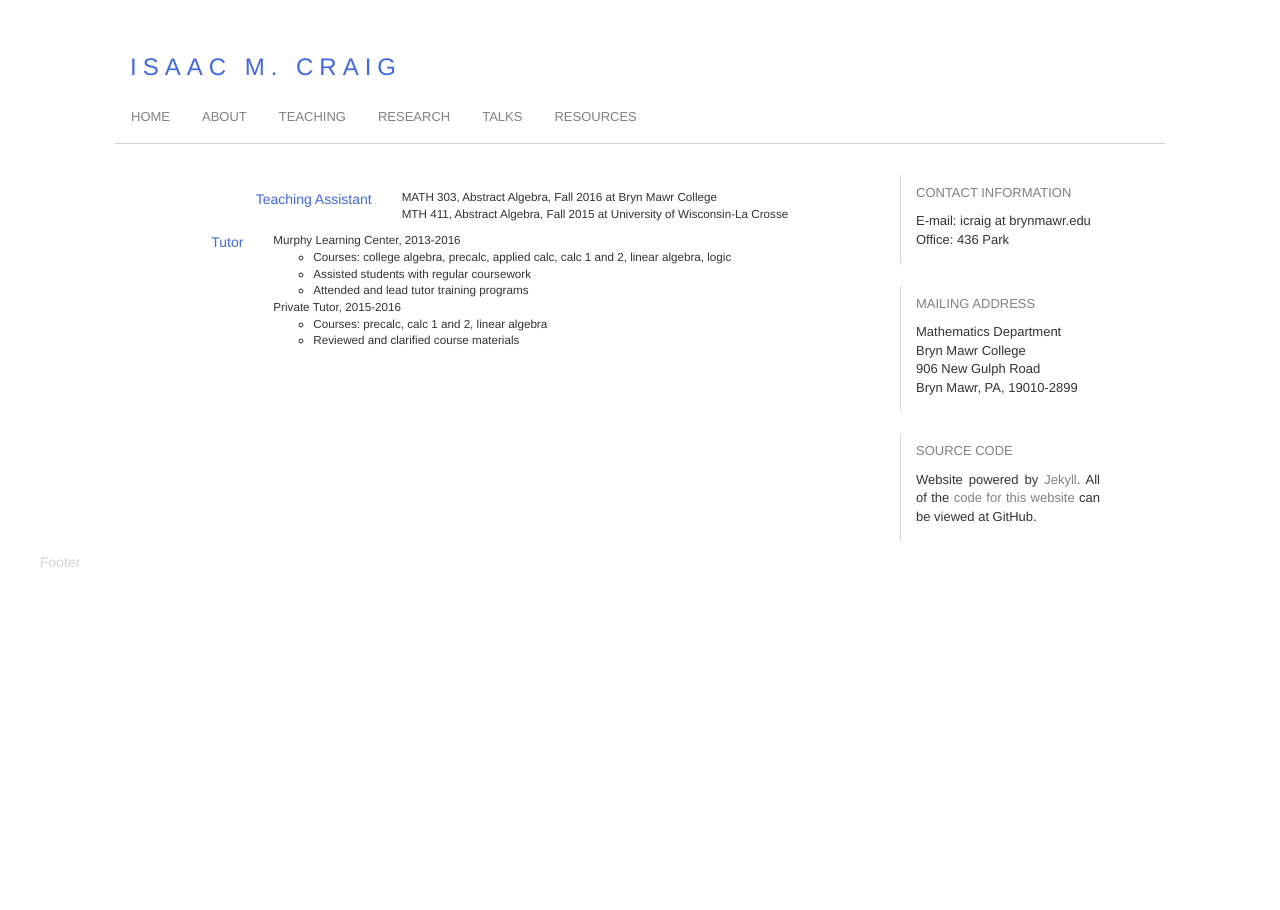
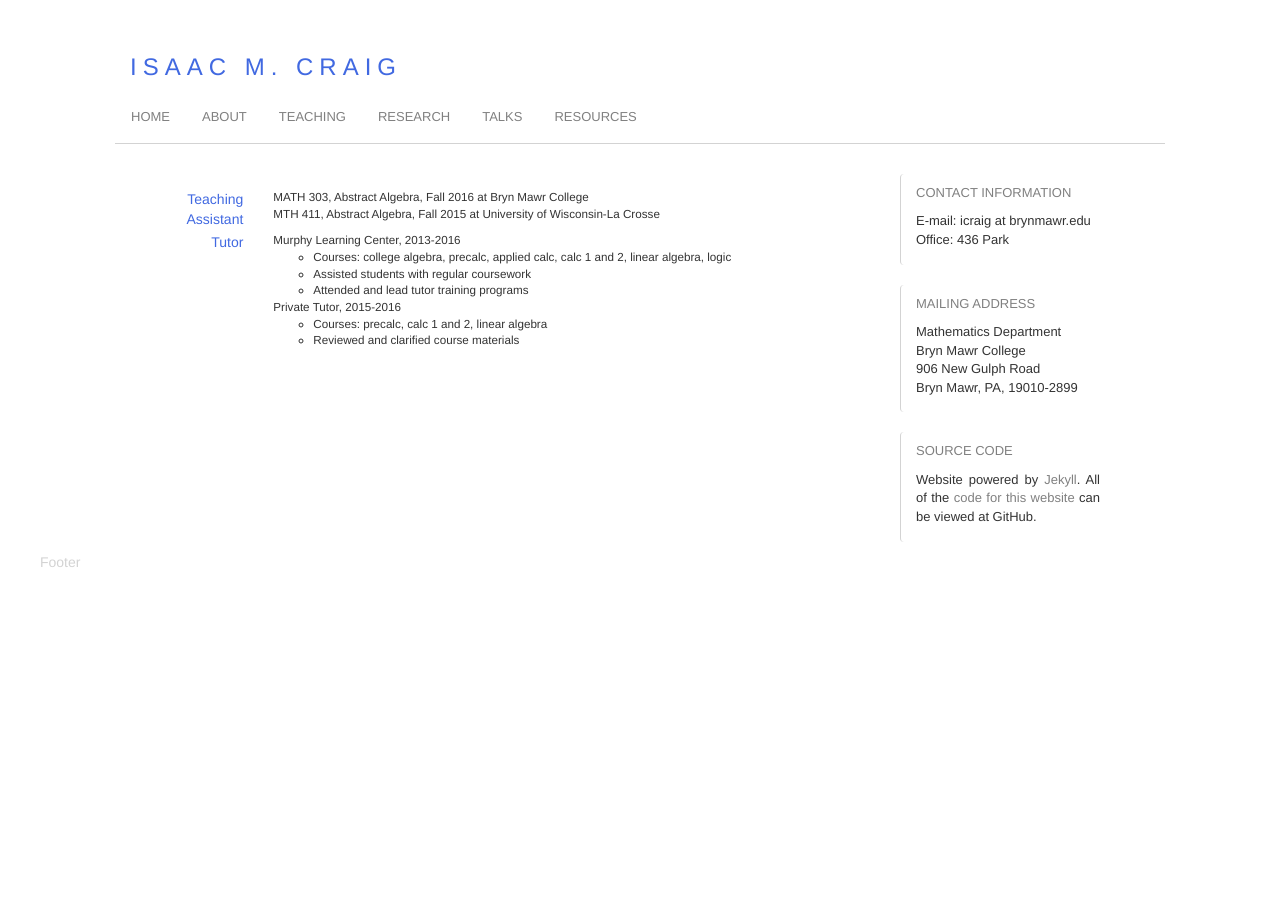
Before and after one commit to isundberg/isaacmc.github.io, a Jekyll site: the page built from teaching/index.html, in a window 1280 px wide. Built offline with Jekyll 4.4.1, drawn with Linux system fonts in a browser that asks for light colours.

Commit message:
Update index.html

```diff
--- a/teaching/index.html
+++ b/teaching/index.html
@@ -3,7 +3,7 @@
 title:
 ---
 
-<div id="contentItem" class="col-sm-4">Teaching Assistant</div>
+<div id="contentItem" class="col-sm-2">Teaching Assistant</div>
 <ul id="contentList" class="col-sm-8">
   <li>MATH 303, Abstract Algebra, Fall 2016 at Bryn Mawr College</li>
   <li>MTH 411, Abstract Algebra, Fall 2015 at University of Wisconsin-La Crosse</li>
```
